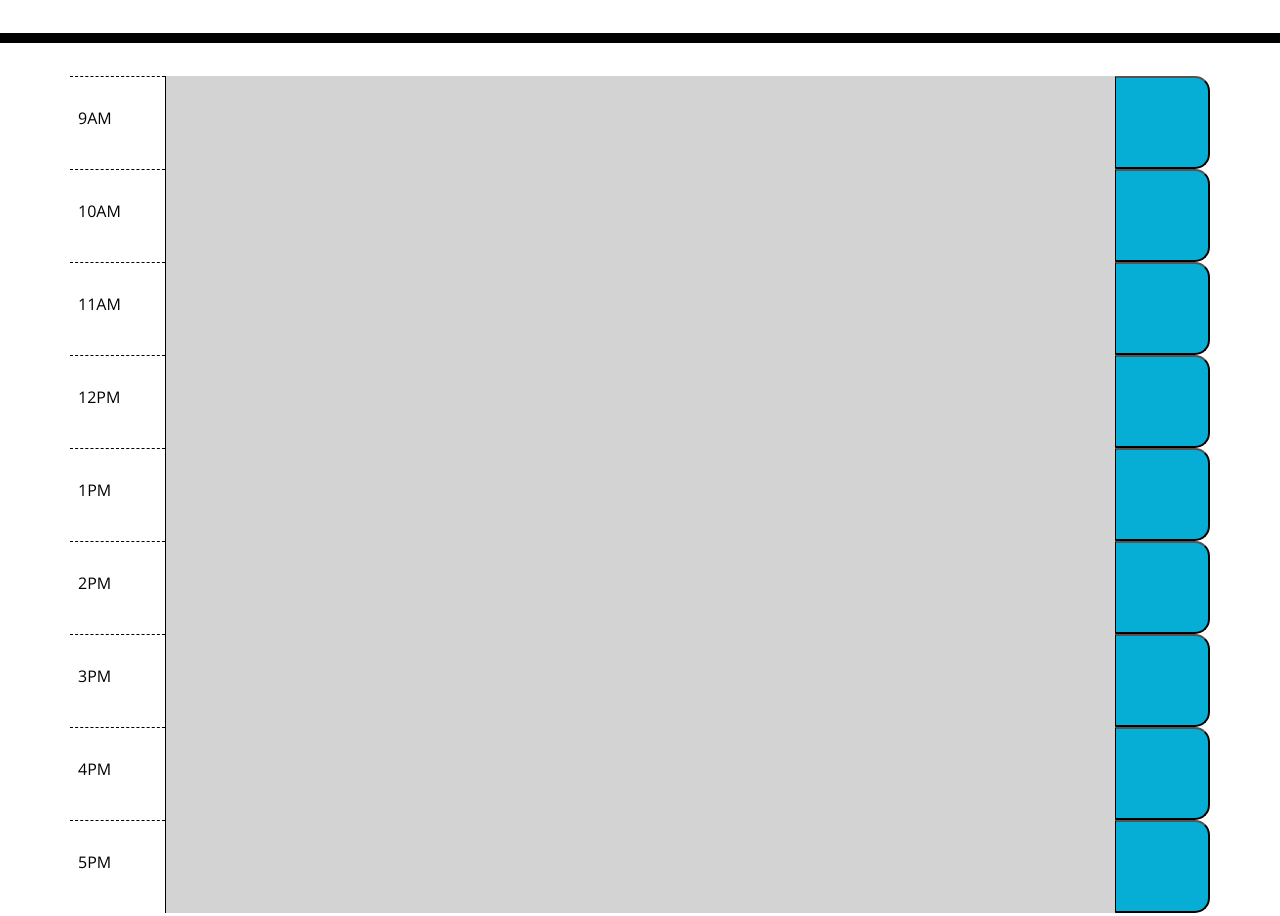
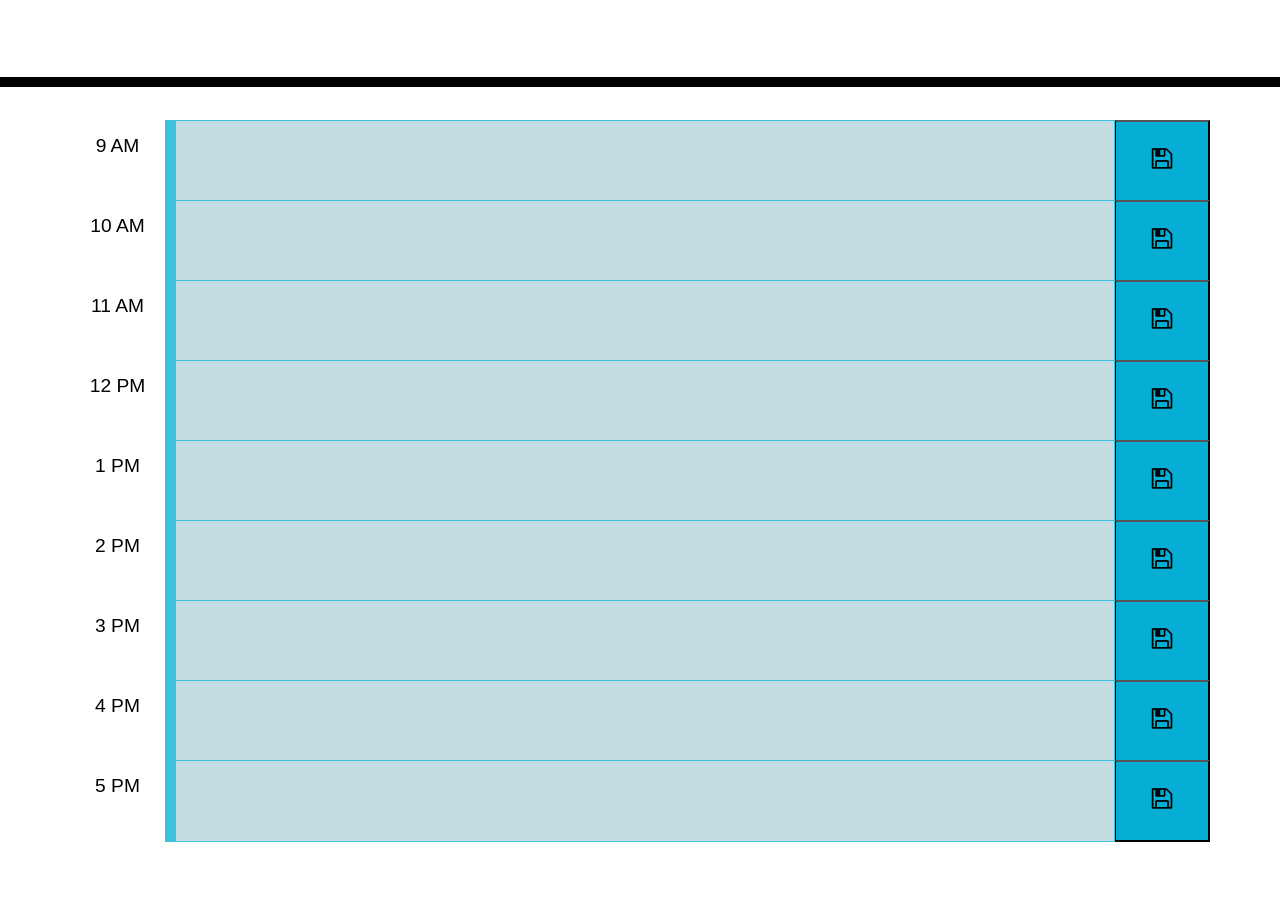
Before and after one commit to itsrheine/work-day-scheduler, a plain HTML site: page index.html in a window 1280 px wide. Shown: the part 261-1177 px from the top of the page. After the commit the page ends 1103 px from the top, so only its background shows below. Drawn offline with nearby package versions, Linux system fonts and the light colour scheme; a web font is replaced by a local one.

Commit message:
update css

```diff
--- a/Develop/script.js
+++ b/Develop/script.js
@@ -46,8 +46,8 @@ var auditTask = function() {
     // loop through time
     for (i = 1; i < 10; i++){
 
-
-    var timeBlock = $("#row" + i).find("h6").html();
+    //
+    var timeBlock = $("#row" + i).find("p").html();
 
     // Grab time to convert to an object
     var timeObj = moment(timeBlock, "HHA");
--- a/Develop/style.css
+++ b/Develop/style.css
@@ -1,16 +1,22 @@
 body {
-  font-family: 'Open Sans', sans-serif;
-  font-size: 16px;
-  line-height: 1;
+  font-family: Arial, Helvetica, sans-serif;
+  font-size: 1.2rem;
+  text-align: center;
 }
 
 textarea{
   background: transparent;
-  border: none;
+  border: 0.02rem solid #3cc2da;
   resize: none;
+  color: #4cd863;
+  padding: 10px;
+}
+
+.hour {
+  background-color: #ffffff;
   color: #000000;
-  border-left: 1px solid black;
-  padding: 10px;
+  padding: 0.7rem;
+  border: 0.02rem rgba(90, 230, 136, 0.5);
 }
 
 .jumbotron {
@@ -21,8 +27,11 @@ textarea{
   border-bottom: 10px solid black;
 }
 
-.description{
-  white-space: pre-wrap;
+h1 {
+  font-size: 2.6rem;
+  color: #3cc2da;
+  margin-bottom: 2rem;
+  font-weight: 900;
 }
 
 .time-block{
@@ -31,37 +40,50 @@ textarea{
 }
 
 .row {
-  white-space: pre-wrap;
   height: 80px;
   border-top: 1px solid white;;
-  margin-bottom: 13px;
 }
 
-.hour {
-  background-color: #ffffff;
-  color: #000000;
-  border-top: 1px dashed #000000;
+.hour .p {
+  padding: 1.5rem;
+  text-align: center;
 }
 
 .past {
-  background-color: #d3d3d3;
-  color: white;
+  border-left: 0.7rem solid #3cc2da;
+  background-color: #c3dde2;
+  color:  black;
 }
 
 .present {
-  background-color: #ff6961;
-  color: white;
+  border-left: 0.7rem solid #e05952;
+  background-color: #ebb7b4;
+  color: black;
 }
 
 .future {
-  background-color: #77dd77;
-  color: white;
+  border-left: 0.7rem solid rgba(90, 230, 136, 0.5);;
+  background-color: #addbad;
+  color: black;
 }
 
 .saveBtn {
+  padding: 1.5rem;
+  background-color: #06AED5;
+  color: black;
   border-left: 1px solid black;
-  border-top-right-radius: 15px;
-  border-bottom-right-radius: 15px;
-  background-color: #06AED5;
-  color: white;
+  text-align: center;
 }
+
+.saveBtn:hover {
+  cursor: pointer;
+  box-shadow: 0 0.4rem 1.4rem 0 rgba(90, 230, 136, 0.5);
+  transform: translateY(-0.1rem);
+  transition: transform 150ms;
+}
+
+.saveBtn[disabled]:hover {
+  cursor: not-allowed;
+  box-shadow: none;
+  transform: none;
+}
--- a/index.html
+++ b/index.html
@@ -21,7 +21,6 @@
     />
     <link rel="stylesheet" href="https://maxcdn.bootstrapcdn.com/bootstrap/4.0.0/css/bootstrap.min.css">
     <link rel="stylesheet" href="https://cdnjs.cloudflare.com/ajax/libs/font-awesome/4.7.0/css/font-awesome.min.css">
-    <link rel="stylesheet" href="https://cdnjs.cloudflare.com/ajax/libs/open-iconic/1.1.1/font/css/open-iconic-bootstrap.min.css" />
     <link rel="stylesheet" href="Develop/style.css" />
     <title>Work Day Scheduler</title>
   </head>
@@ -38,110 +37,110 @@
     <div class="container">
 
       <div class="row" id="row1">
-        <div class="col-1 px-2 hour">
-          <h6 id="time1">9AM</h6>
+        <div class="col-1 hour">
+          <p id="time1">9 AM</p>
         </div>
-        <textarea class="col-10 description" id="hour1">
+        <textarea class="col-10 entryArea" id="hr1">
 
         </textarea>
-        <button type="button" class=" col-1 saveBtn">
-            <span class="oi oi-hard-drive text-white"></span>
+        <button type="button" class="col-1 saveBtn">
+          <i class="fa fa-save" style="font-size:24px"></i>
         </button>
       </div>
 
       <div class="row" id="row2">
-        <div class="col-1 px-2 hour">
-          <h6>10AM</h6>
+        <div class="col-1 hour">
+          <p>10 AM</p>
         </div>
-        <textarea class="col-10 description" id="hour2">
+        <textarea class="col-10 entryArea" id="hr2">
 
         </textarea>
-        <button type="button" class=" col-1 saveBtn">
-            <span class="oi oi-hard-drive text-white"></span>
+        <button type="button" class="col-1 saveBtn">
+          <i class="fa fa-save" style="font-size:24px"></i>
         </button>
       </div>
 
       <div class="row" id="row3">
-        <div class="col-1 px-2 hour">
-          <h6>11AM</h6>
+        <div class="col-1 hour">
+          <p>11 AM</p>
         </div>
-        <textarea class="col-10 description" id="hour3">
+        <textarea class="col-10 entryArea" id="hr3">
 
         </textarea>
-        <button type="button" class=" col-1 saveBtn">
-            <span class="oi oi-hard-drive text-white"></span>
+        <button type="button" class="col-1 saveBtn">
+          <i class="fa fa-save" style="font-size:24px"></i>
         </button>
       </div>
 
       <div class="row" id="row4">
-        <div class="col-1 px-2 hour">
-          <h6>12PM</h6>
+        <div class="col-1 hour">
+          <p>12 PM</p>
         </div>
-        <textarea class="col-10 description" id="hour4">
+        <textarea class="col-10 entryArea" id="hr4">
 
         </textarea>
-        <button type="button" class=" col-1 saveBtn">
-            <span class="oi oi-hard-drive text-white"></span>
+        <button type="button" class="col-1 saveBtn">
+          <i class="fa fa-save" style="font-size:24px"></i>
         </button>
       </div>
 
       <div class="row" id="row5">
-        <div class="col-1 px-2 hour">
-          <h6>1PM</h6>
+        <div class="col-1 hour">
+          <p>1 PM</p>
         </div>
-        <textarea class="col-10 description" id="hour5">
+        <textarea class="col-10 entryArea" id="hr5">
 
         </textarea>
-        <button type="button" class=" col-1 saveBtn">
-            <span class="oi oi-hard-drive text-white"></span>
+        <button type="button" class="col-1 saveBtn">
+          <i class="fa fa-save" style="font-size:24px"></i>
         </button>
       </div>
 
       <div class="row" id="row6">
-        <div class="col-1 px-2 hour">
-          <h6>2PM</h6>
+        <div class="col-1 hour">
+          <p>2 PM</p>
         </div>
-        <textarea class="col-10 description" id="hour6">
+        <textarea class="col-10 entryArea" id="hr6">
 
         </textarea>
-        <button type="button" class=" col-1 saveBtn">
-            <span class="oi oi-hard-drive text-white"></span>
+        <button type="button" class="col-1 saveBtn">
+          <i class="fa fa-save" style="font-size:24px"></i>
         </button>
       </div>
 
       <div class="row" id="row7">
-        <div class="col-1 px-2 hour">
-          <h6>3PM</h6>
+        <div class="col-1 hour">
+          <p>3 PM</p>
         </div>
-        <textarea class="col-10 description" id="hour7">
+        <textarea class="col-10 entryArea" id="hr7">
 
         </textarea>
-        <button type="button" class=" col-1 saveBtn">
-            <span class="oi oi-hard-drive text-white"></span>
+        <button type="button" class="col-1 saveBtn">
+          <i class="fa fa-save" style="font-size:24px"></i>
         </button>
       </div>
 
       <div class="row" id="row8">
-        <div class="col-1 px-2 hour">
-          <h6>4PM</h6>
+        <div class="col-1 hour">
+          <p>4 PM</p>
         </div>
-        <textarea class="col-10 description" id="hour8">
+        <textarea class="col-10 entryArea" id="hr8">
 
         </textarea>
-        <button type="button" class=" col-1 saveBtn">
-            <span class="oi oi-hard-drive text-white"></span>
+        <button type="button" class="col-1 saveBtn">
+          <i class="fa fa-save" style="font-size:24px"></i>
         </button>
       </div>
 
       <div class="row" id="row9">
-        <div class="col-1 px-2 hour">
-          <h6>5PM</h6>
+        <div class="col-1 hour">
+          <p>5 PM</p>
         </div>
-        <textarea class="col-10 description" id="hour9">
+        <textarea class="col-10 entryArea" id="hr9">
 
         </textarea>
-        <button type="button" class=" col-1 saveBtn">
-            <span class="oi oi-hard-drive text-white"></span>
+        <button type="button" class="col-1 saveBtn">
+          <i class="fa fa-save" style="font-size:24px"></i>
         </button>
       </div>
     </div>
```
